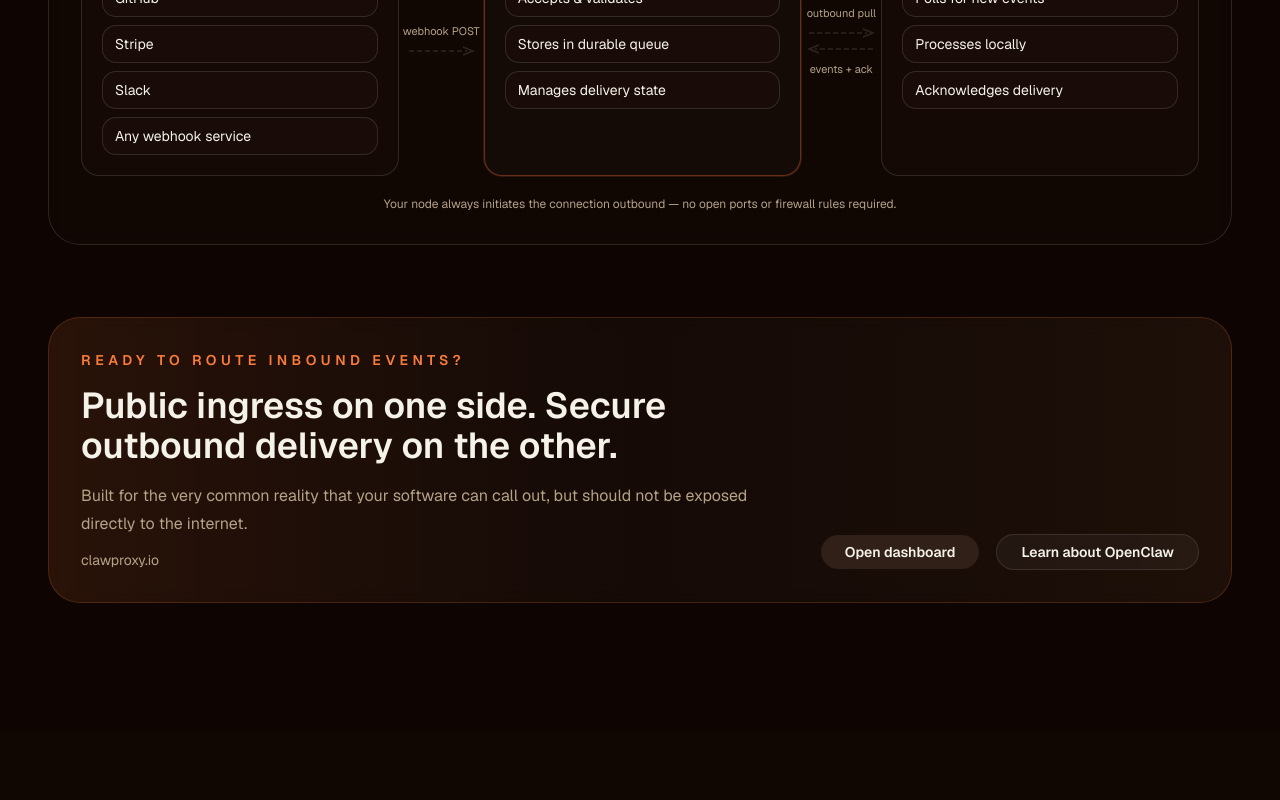
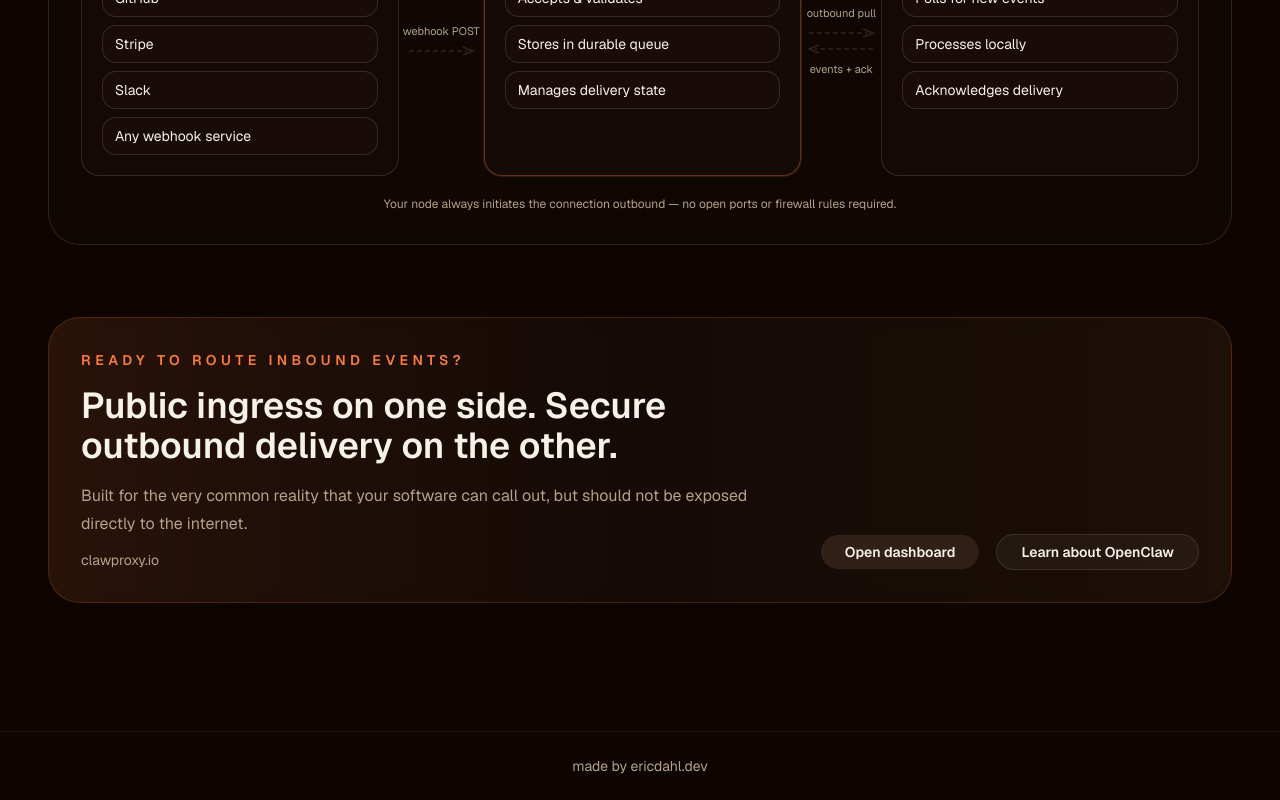
Before and after one commit to ericdahl-dev/clawproxy, a Next.js app: page / in a window 1280 px wide. Shown: the part 2219-3019 px from the top of the page. Before the commit the page ends 2950 px from the top, so only its background shows below. Built offline with nearby package versions, Linux system fonts and the light colour scheme.

Commit message:
Add footer with 'made by ericdahl.dev' to landing page
Co-authored-by: Skeyelab <313969+Skeyelab@users.noreply.github.com>
Agent-Logs-Url: https://github.com/ericdahl-dev/clawproxy/sessions/37e4fe6e-e63f-4b3c-8927-fed4fa145579

```diff
--- a/app/page.tsx
+++ b/app/page.tsx
@@ -300,6 +300,10 @@ export default function Home() {
           </div>
         </section>
       </section>
+
+      <footer className="border-border/40 border-t py-6 text-center">
+        <p className="text-muted-foreground text-sm">made by ericdahl.dev</p>
+      </footer>
     </main>
   );
 }
```
Also changed, not shown: 2 other files (tests, documents, lock files or other folders).
